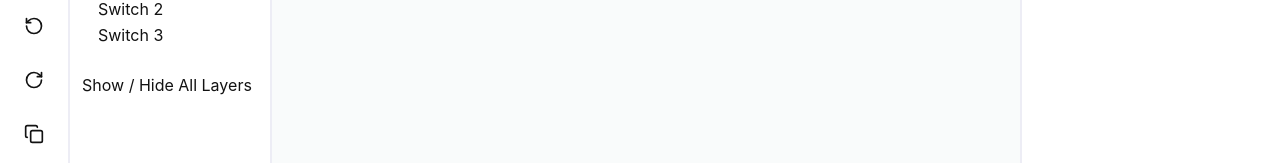
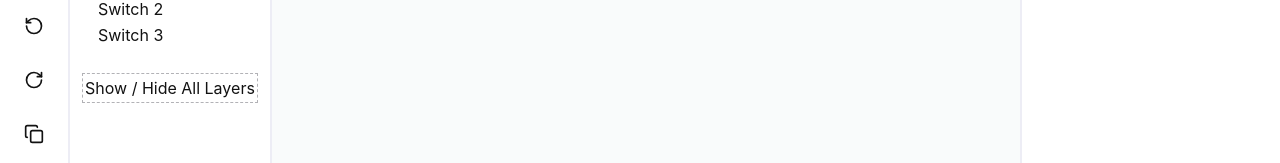
Before and after one commit to UmarlyPoeta/inzynieria_oprogramowania, a React (Vite) app in the folder project/frontend/: page / in a window 1280 px wide. Shown: the part 239-402 px from the top of the page. Built offline with nearby package versions, Linux system fonts and the light colour scheme.

Commit message:
chore: add temporary border around show/hide layers for visibility

```diff
--- a/project/frontend/src/components/layout/LeftSidebar/LeftSidebar.tsx
+++ b/project/frontend/src/components/layout/LeftSidebar/LeftSidebar.tsx
@@ -209,7 +209,7 @@ const LayersPanel: React.FC = () => {
             ))}
         </div>
       ))} <br />
-      <button onClick={showAll}>Show / Hide All Layers</button>
+      <button onClick={showAll} style={{border: "1px dashed #b2b2b6ff", padding: "2px"}}> Show / Hide All Layers </button>
     </LayersPanelWrapper>
   );
 };
```
